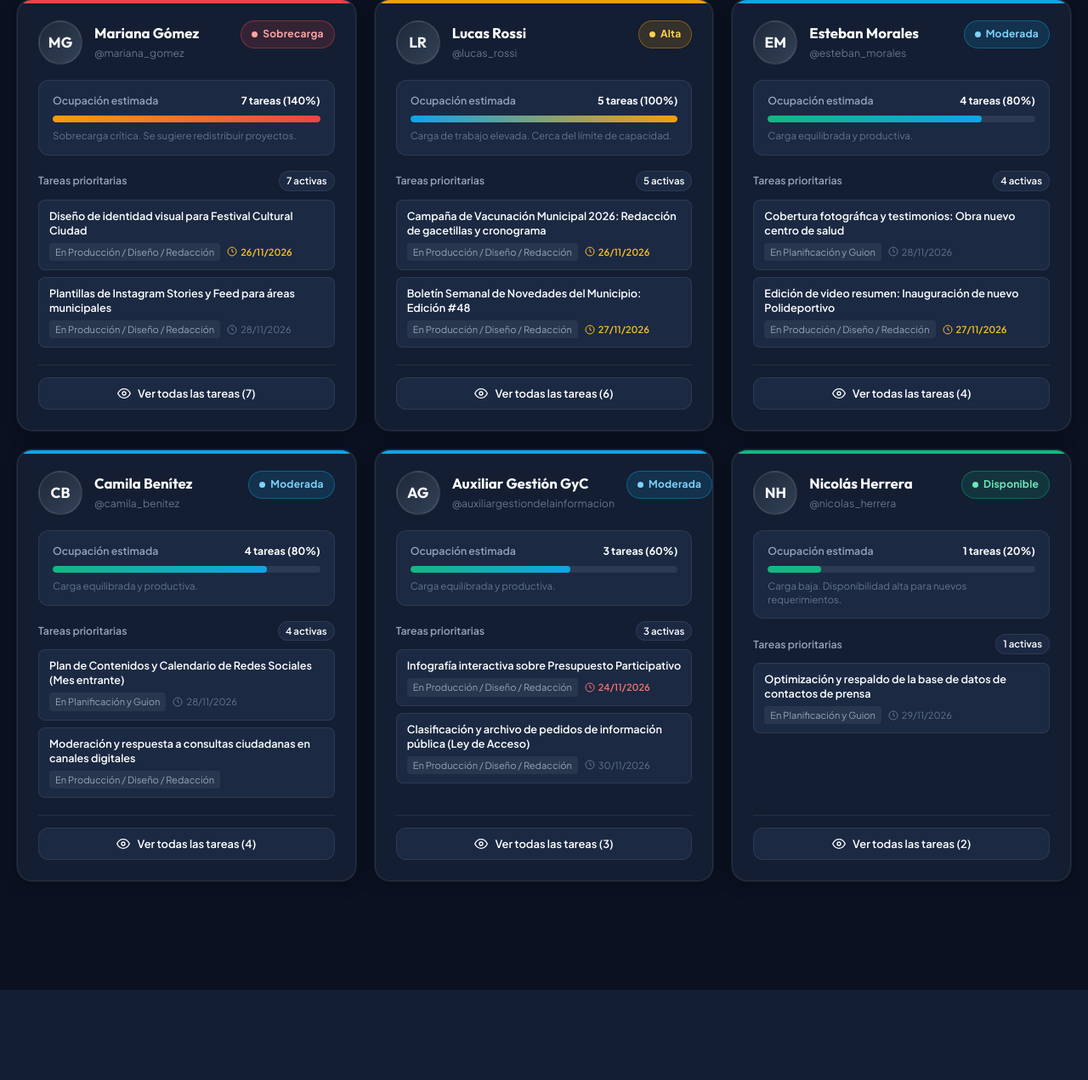
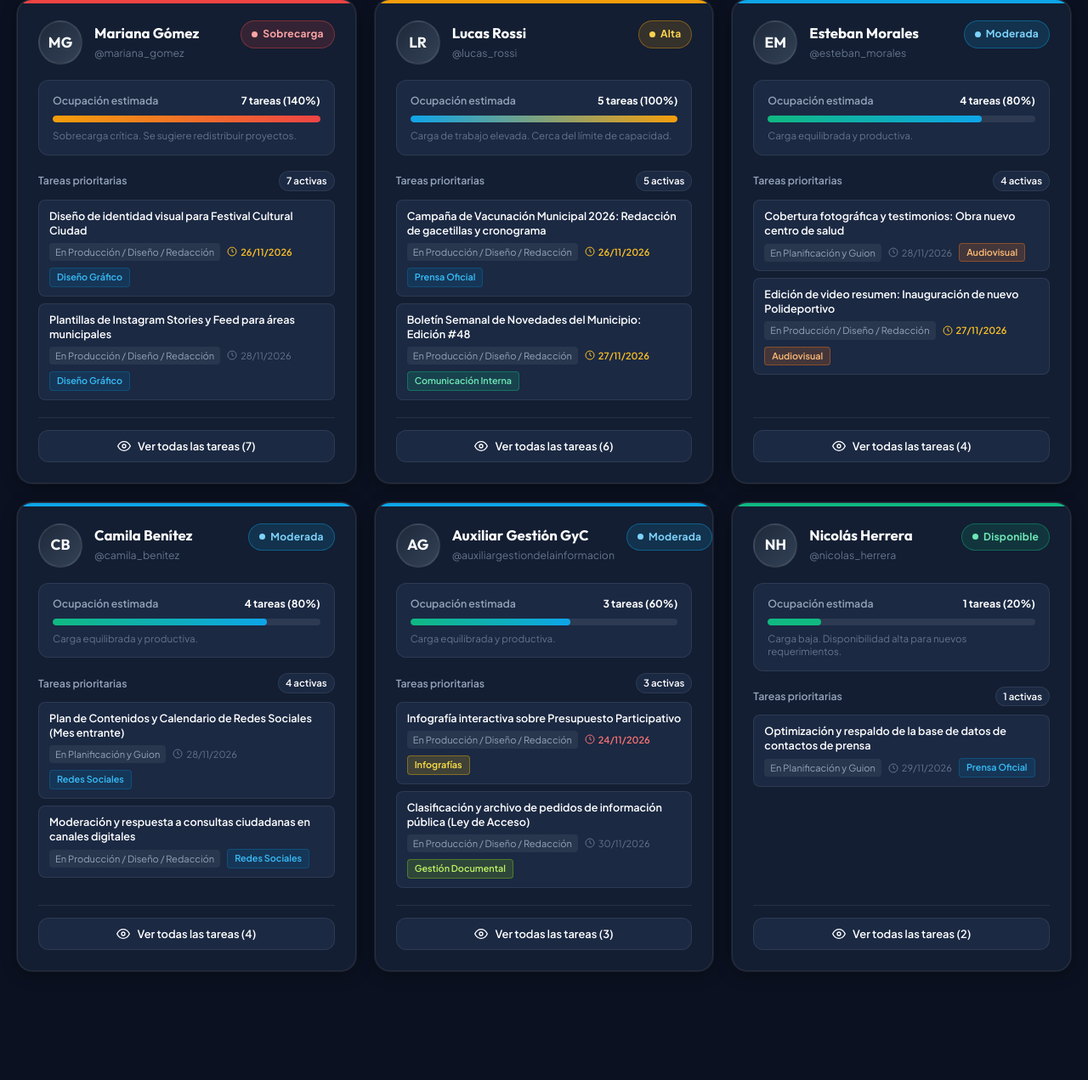
Before and after one commit to fachinha/mapa-proyectodetareas-gyc, a PHP site: page / in a window 1280 px wide. Shown: the part 675-1946 px from the top of the page at 85% size. Before the commit the page ends 1840 px from the top, so only its background shows below. Run offline with PHP 8.4, Linux system fonts and the light colour scheme.

Commit message:
feat: conectar token oficial de Trello y vincular datos reales de integrantes y proyectos

```diff
--- a/assets/css/style.css
+++ b/assets/css/style.css
@@ -1177,6 +1177,42 @@ button {
     border: 1px solid rgba(2, 132, 199, 0.3);
 }
 
+.task-label-chip.label-red, .task-label-chip.label-red_dark {
+    background: rgba(239, 68, 68, 0.18);
+    color: #FCA5A5;
+    border-color: rgba(239, 68, 68, 0.4);
+}
+
+.task-label-chip.label-green, .task-label-chip.label-green_dark, .task-label-chip.label-green_light {
+    background: rgba(16, 185, 129, 0.18);
+    color: #6EE7B7;
+    border-color: rgba(16, 185, 129, 0.4);
+}
+
+.task-label-chip.label-orange, .task-label-chip.label-orange_dark, .task-label-chip.label-orange_light {
+    background: rgba(249, 115, 22, 0.18);
+    color: #FDBA74;
+    border-color: rgba(249, 115, 22, 0.4);
+}
+
+.task-label-chip.label-purple, .task-label-chip.label-purple_dark, .task-label-chip.label-purple_light {
+    background: rgba(168, 85, 247, 0.18);
+    color: #D8B4FE;
+    border-color: rgba(168, 85, 247, 0.4);
+}
+
+.task-label-chip.label-lime, .task-label-chip.label-lime_dark {
+    background: rgba(132, 204, 22, 0.18);
+    color: #BEF264;
+    border-color: rgba(132, 204, 22, 0.4);
+}
+
+.task-label-chip.label-yellow, .task-label-chip.label-yellow_dark {
+    background: rgba(234, 179, 8, 0.18);
+    color: #FDE047;
+    border-color: rgba(234, 179, 8, 0.4);
+}
+
 .btn-open-trello {
     display: inline-flex;
     align-items: center;
--- a/assets/js/app.js
+++ b/assets/js/app.js
@@ -15,7 +15,7 @@ class TrelloWorkloadApp {
         // Configuración en cliente
         this.boardId = localStorage.getItem('trello_board_id') || '3X5asYe2';
         this.apiKey = localStorage.getItem('trello_api_key') || 'b965fb95cbe116da68a5e88b85123d71';
-        this.apiToken = localStorage.getItem('trello_api_token') || '';
+        this.apiToken = localStorage.getItem('trello_api_token') || 'ATTA45910e33bc9e653ebb9831925aaa17aa40912fcb759e47152133f1e70e27ce00DFA2F046';
 
         this.initElements();
         this.bindEvents();
@@ -436,7 +436,41 @@ class TrelloWorkloadApp {
     getFilteredMembers() {
         if (!this.data || !this.data.members) return [];
 
-        return this.data.members.filter(member => {
+        let membersList = [...this.data.members];
+
+        // Incluir tarjeta de proyectos generales sin asignar si existen
+        if (this.data.unassigned_cards && this.data.unassigned_cards.length > 0) {
+            const activeUnassigned = this.data.unassigned_cards.filter(c => !c.isDone);
+            const unassignedMember = {
+                id: 'unassigned_pool',
+                fullName: 'Banco de Proyectos (Sin Asignar)',
+                username: 'general_gyc',
+                initials: 'GyC',
+                isUnassignedPool: true,
+                cards: this.data.unassigned_cards,
+                stats: {
+                    total: this.data.unassigned_cards.length,
+                    active: activeUnassigned.length,
+                    completed: this.data.unassigned_cards.filter(c => c.isDone).length,
+                    overdue: this.data.unassigned_cards.filter(c => c.dueStatus === 'overdue').length,
+                    due_soon: this.data.unassigned_cards.filter(c => c.dueStatus === 'due_soon').length
+                },
+                workload: {
+                    level: 'moderate',
+                    label: 'Pendientes',
+                    badge_class: 'status-moderate',
+                    percentage: Math.min(Math.round((activeUnassigned.length / 5) * 100), 100),
+                    description: 'Proyectos y tareas generales a la espera de ser asignados a un integrante del área.'
+                }
+            };
+
+            // Solo mostrarlo si el filtro es 'all' o si coincide con la búsqueda
+            if (this.activeFilter === 'all') {
+                membersList.push(unassignedMember);
+            }
+        }
+
+        return membersList.filter(member => {
             if (this.activeFilter !== 'all' && member.workload.level !== this.activeFilter) {
                 return false;
             }
@@ -500,12 +534,17 @@ class TrelloWorkloadApp {
                             ${t.dueFormatted.split(' ')[0]}
                         </span>`;
                     }
+                    const labelsMini = (t.labels || []).slice(0, 2).map(l => {
+                        const colorClass = l.color ? `label-${l.color}` : '';
+                        return `<span class="task-label-chip ${colorClass}">${this.escapeHtml(l.name)}</span>`;
+                    }).join('');
                     return `
                         <div class="task-mini-item">
                             <div class="task-mini-name">${this.escapeHtml(t.name)}</div>
                             <div class="task-mini-meta">
                                 <span class="task-mini-stage">${this.escapeHtml(t.listName)}</span>
                                 ${dueHtml}
+                                ${labelsMini}
                             </div>
                         </div>
                     `;
@@ -618,23 +657,39 @@ class TrelloWorkloadApp {
             });
         });
 
+        if (this.data.unassigned_cards) {
+            this.data.unassigned_cards.forEach(c => {
+                if (!allCards.some(existing => existing.id === c.id)) {
+                    allCards.push({ ...c, assignedTo: 'Sin asignar' });
+                }
+            });
+        }
+
         this.data.lists.forEach(list => {
             const listCards = allCards.filter(c => c.listId === list.id);
 
             const col = document.createElement('div');
             col.className = 'kanban-column';
 
-            let cardsHtml = listCards.map(c => `
+            let cardsHtml = listCards.map(c => {
+                const labelsMini = (c.labels || []).map(l => {
+                    const colorClass = l.color ? `label-${l.color}` : '';
+                    return `<span class="task-label-chip ${colorClass}">${this.escapeHtml(l.name)}</span>`;
+                }).join('');
+
+                return `
                 <div class="kanban-card">
                     <div style="font-weight: 600; color: #FFFFFF; font-size: 0.88rem; margin-bottom: 6px;">
                         ${this.escapeHtml(c.name)}
                     </div>
-                    <div style="font-size: 0.76rem; color: var(--text-muted); display: flex; justify-content: space-between;">
+                    ${labelsMini ? `<div style="display: flex; gap: 4px; flex-wrap: wrap; margin-bottom: 6px;">${labelsMini}</div>` : ''}
+                    <div style="font-size: 0.76rem; color: var(--text-muted); display: flex; justify-content: space-between; flex-wrap: wrap; gap: 4px;">
                         <span>👤 ${this.escapeHtml(c.assignedTo)}</span>
                         ${c.dueFormatted ? `<span>📅 ${c.dueFormatted.split(' ')[0]}</span>` : ''}
                     </div>
                 </div>
-            `).join('');
+                `;
+            }).join('');
 
             if (listCards.length === 0) {
                 cardsHtml = `<div style="font-size: 0.8rem; color: var(--text-muted); padding: 12px 0; text-align: center;">Sin tarjetas</div>`;
@@ -656,7 +711,7 @@ class TrelloWorkloadApp {
 
     openMemberModal(memberId) {
         if (!this.data) return;
-        const member = this.data.members.find(m => m.id === memberId);
+        const member = (this.getFilteredMembers() || []).find(m => m.id === memberId) || (this.data.members || []).find(m => m.id === memberId);
         if (!member) return;
 
         this.selectedMember = member;
@@ -677,9 +732,10 @@ class TrelloWorkloadApp {
                 const cardEl = document.createElement('div');
                 cardEl.className = 'modal-task-card';
 
-                const labelsHtml = (card.labels || []).map(l =>
-                    `<span class="task-label-chip">${this.escapeHtml(l.name)}</span>`
-                ).join('');
+                const labelsHtml = (card.labels || []).map(l => {
+                    const colorClass = l.color ? `label-${l.color}` : '';
+                    return `<span class="task-label-chip ${colorClass}">${this.escapeHtml(l.name)}</span>`;
+                }).join('');
 
                 cardEl.innerHTML = `
                     <div class="modal-task-top">
--- a/index.html
+++ b/index.html
@@ -326,8 +326,8 @@
 
                     <div class="form-group">
                         <label class="form-label" for="setting-api-token">Trello Token (Autorización)</label>
-                        <input type="text" id="setting-api-token" class="form-control" value="" placeholder="Pegue aquí el Token generado" autocomplete="off" required>
-                        <div class="form-help">Código obtenido del botón superior para leer de forma segura las tarjetas del tablero.</div>
+                        <input type="text" id="setting-api-token" class="form-control" value="ATTA45910e33bc9e653ebb9831925aaa17aa40912fcb759e47152133f1e70e27ce00DFA2F046" placeholder="Pegue aquí el Token generado" autocomplete="off" required>
+                        <div class="form-help">Código de autorización vinculado al tablero de la división.</div>
                     </div>
 
                     <div style="display: flex; gap: 12px; justify-content: flex-end; margin-top: 24px;">
--- a/index.php
+++ b/index.php
@@ -329,8 +329,8 @@ $config = get_app_config();
 
                     <div class="form-group">
                         <label class="form-label" for="setting-api-token">Trello Token (Autorización)</label>
-                        <input type="text" id="setting-api-token" class="form-control" value="" placeholder="Pegue aquí el Token generado" autocomplete="off" required>
-                        <div class="form-help">Código obtenido del botón superior para leer de forma segura las tarjetas del tablero.</div>
+                        <input type="text" id="setting-api-token" class="form-control" value="ATTA45910e33bc9e653ebb9831925aaa17aa40912fcb759e47152133f1e70e27ce00DFA2F046" placeholder="Pegue aquí el Token generado" autocomplete="off" required>
+                        <div class="form-help">Código de autorización vinculado al tablero de la división.</div>
                     </div>
 
                     <div style="display: flex; gap: 12px; justify-content: flex-end; margin-top: 24px;">
```
